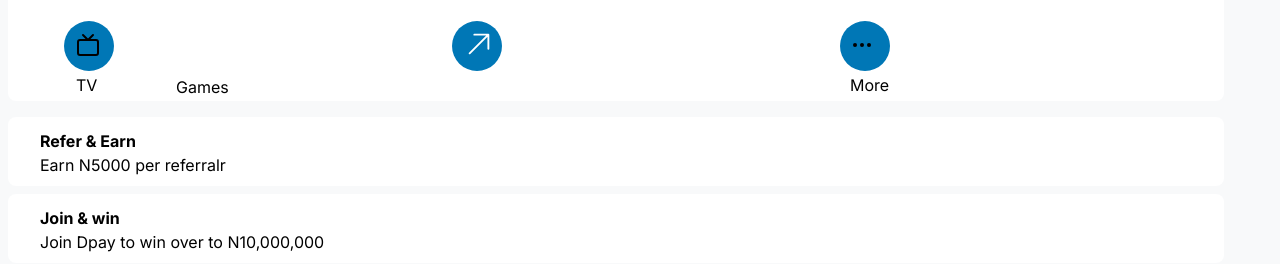
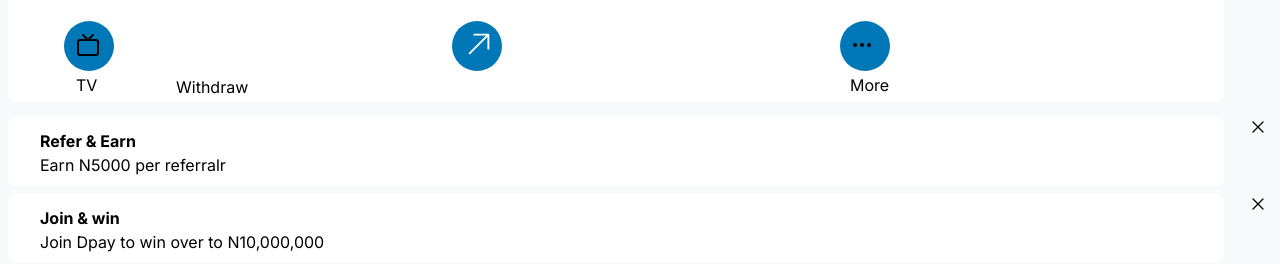
Before and after one commit to divinegodwin/DPay, a Next.js app: page / in a window 1280 px wide. Shown: the part 425-689 px from the top of the page. Built offline with nearby package versions, Linux system fonts and the light colour scheme.

Commit message:
added close icon

```diff
--- a/app/Components/Main.jsx
+++ b/app/Components/Main.jsx
@@ -175,7 +175,7 @@ const Main = () => {
             ></path>
           </svg>
           <div>
-          <p className=" absolute pt-4 left-[11rem]">Games</p>
+            <p className=" absolute pt-4 left-[11rem]">Withdraw</p>
           </div>
         </div>
 
@@ -204,21 +204,57 @@ const Main = () => {
       </div>
 
       <div>
+        <div className="refer bg-white h-[4.3rem] mt-4 w-[95%] ml-2 rounded-lg ">
 
-            <div className="refer bg-white h-[4.3rem] mt-4 w-[95%] ml-2 rounded-lg ">
+          <div className=" absolute right-3 rounded-lg ">
+          <svg
+          className="w-[20px]  bg-[#f8f9fa]"
+            data-slot="icon"
+            fill="none"
+            stroke-width="1.5"
+            stroke="currentColor"
+            viewBox="0 0 24 24"
+            xmlns="http://www.w3.org/2000/svg"
+            aria-hidden="true"
+          >
+            <path
+              stroke-linecap="round"
+              stroke-linejoin="round"
+              d="M6 18 18 6M6 6l12 12"
+            ></path>
+          </svg>
+          </div>
+
           <header className="font-bold  pl-8 pt-3">Refer & Earn</header>
           <p className="pl-8 ">Earn N5000 per referralr</p>
         </div>
 
         <div className="refer bg-white h-[4.3rem] mt-2 w-[95%] ml-2 rounded-lg ">
+
+        <div className=" absolute right-3 rounded-lg ">
+          <svg
+          className="w-[20px]  bg-[#f8f9fa]"
+            data-slot="icon"
+            fill="none"
+            stroke-width="1.5"
+            stroke="currentColor"
+            viewBox="0 0 24 24"
+            xmlns="http://www.w3.org/2000/svg"
+            aria-hidden="true"
+          >
+            <path
+              stroke-linecap="round"
+              stroke-linejoin="round"
+              d="M6 18 18 6M6 6l12 12"
+            ></path>
+          </svg>
+          </div>
+
+
           <header className="font-bold  pl-8 pt-3">Join & win</header>
           <p className="pl-8 ">Join Dpay to win over to N10,000,000</p>
         </div>
-
       </div>
-
-
-
     </div>
   );
 };
```
Lines whose indentation alone changed are shown as unchanged.
